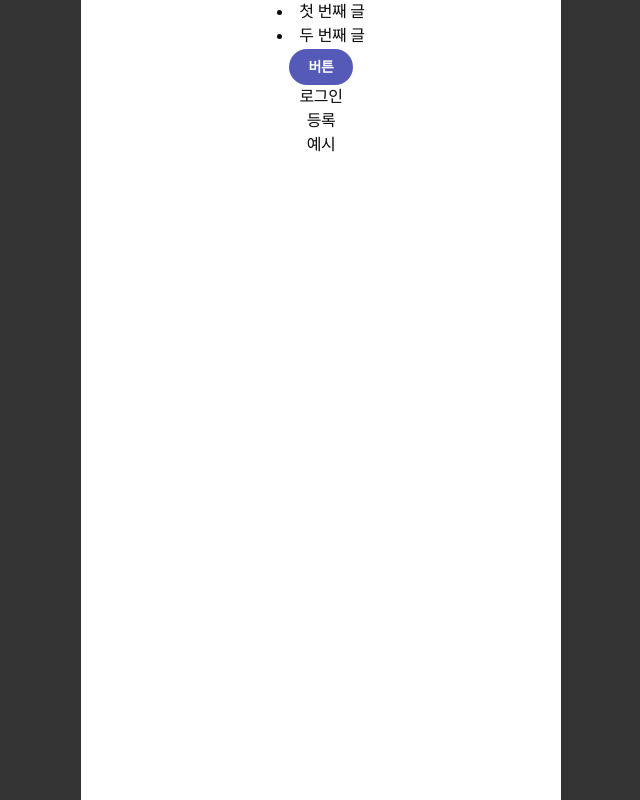
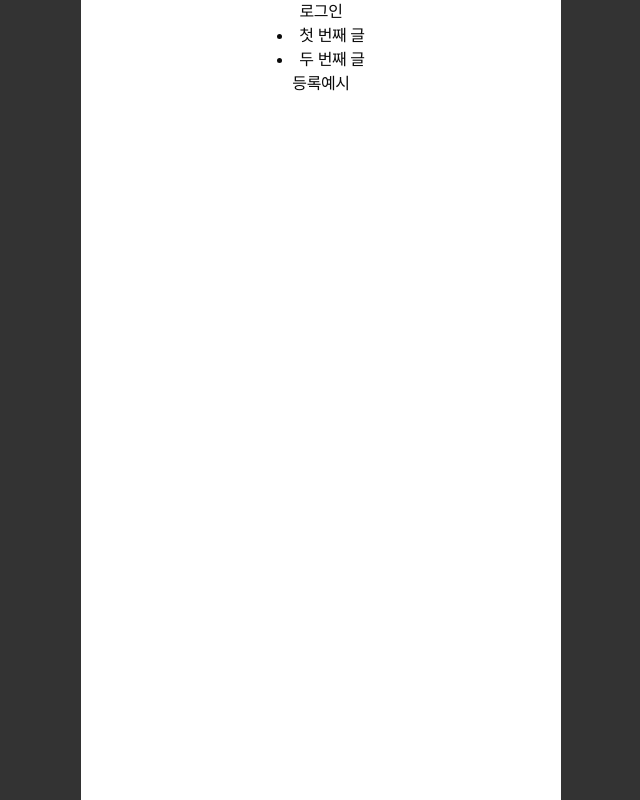
Before and after one commit to onssu/wedding-invitation, a Next.js app: page / in a window 1280 px wide. Shown: the whole page, without its empty margins (319-959 px from the left). Built offline with nearby package versions, Linux system fonts and the light colour scheme; a web font is replaced by a local one.

Commit message:
리스트 화면 작업중

```diff
--- a/src/app/page.tsx
+++ b/src/app/page.tsx
@@ -11,16 +11,19 @@ export default function Home() {
 
   return (
     <main className="flex flex-col items-center">
+      {/* ----------------- header ----------------- */}
+      <Link href="/signin">로그인</Link>
+      {/* ----------------- contents ----------------- */}
       {posts.map((post) => (
         <li key={post.seq} className="">
           <Link href={`/view/${post.seq}`}>{post.title}</Link>
         </li>
       ))}
-      <hr />
-      <Button primary label="버튼" onClick={() => alert("버튼 클릭됨")} />
-      <Link href="/signin">로그인</Link>
-      <Link href="/detail">등록</Link>
-      <Link href="/example">예시</Link>
+      {/* ----------------- bottom ----------------- */}
+      <div className="flex direction-row justify-space-around">
+        <Link href="/detail">등록</Link>
+        <Link href="/example">예시</Link>
+      </div>
     </main>
   );
 }
```
